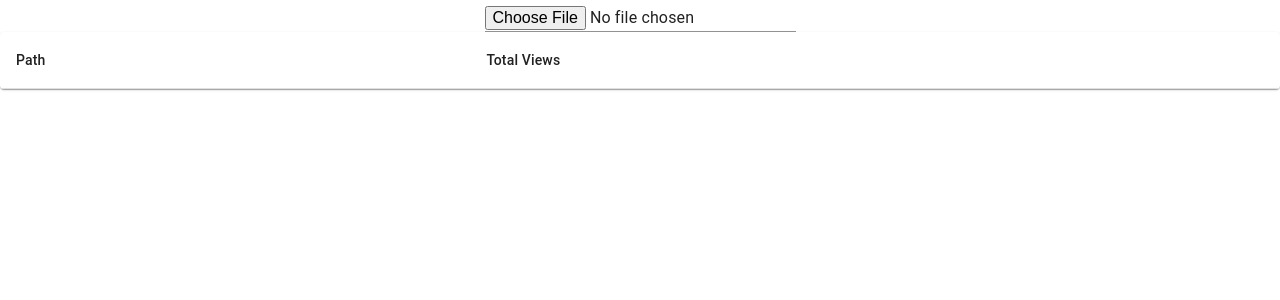
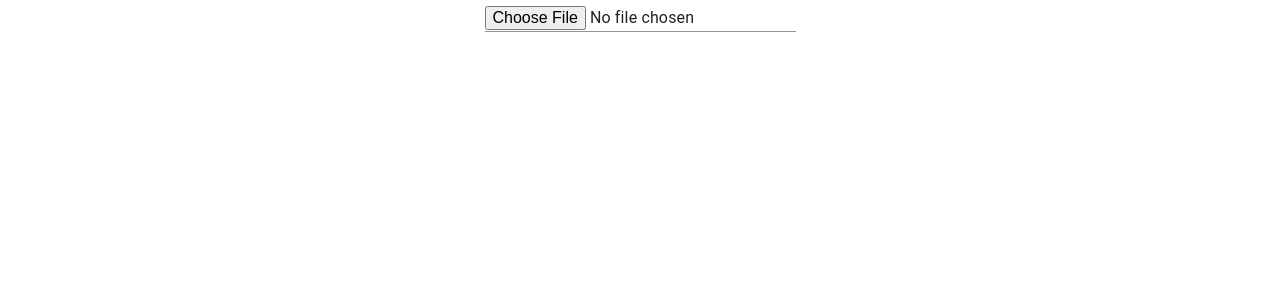
Before and after one commit to rorilon/log_parser, a React (Create React App) app: page / in a window 1280 px wide. Shown: the top 300 px of the page. Built offline with nearby package versions, Linux system fonts and the light colour scheme.

Commit message:
(feat) display both total and unique views

```diff
--- a/src/components/FileUploadFrom/index.tsx
+++ b/src/components/FileUploadFrom/index.tsx
@@ -1,7 +1,8 @@
 import React, { useState } from "react";
-import { Input } from "@material-ui/core";
+import { Divider, Input } from "@material-ui/core";
 import { getResult, PathStats } from "./utils";
 import { TotalViews } from "../TotalViews";
+import { UniqueViews } from "../UniqueViews";
 
 const sortByTotal = (stats: PathStats[]) =>
   stats.sort((a, b) => b.totalViews - a.totalViews);
@@ -19,7 +20,13 @@ export const FileUploadForm = () => {
   return (
     <>
       <Input type="file" onChange={handleFile} />
-      <TotalViews tableData={sortByTotal(stats)} />
+      {stats?.length > 0 && (
+        <>
+          <TotalViews tableData={sortByTotal(stats)} />
+          <Divider />
+          <UniqueViews tableData={sortByUnique(stats)} />
+        </>
+      )}
     </>
   );
 };
```
